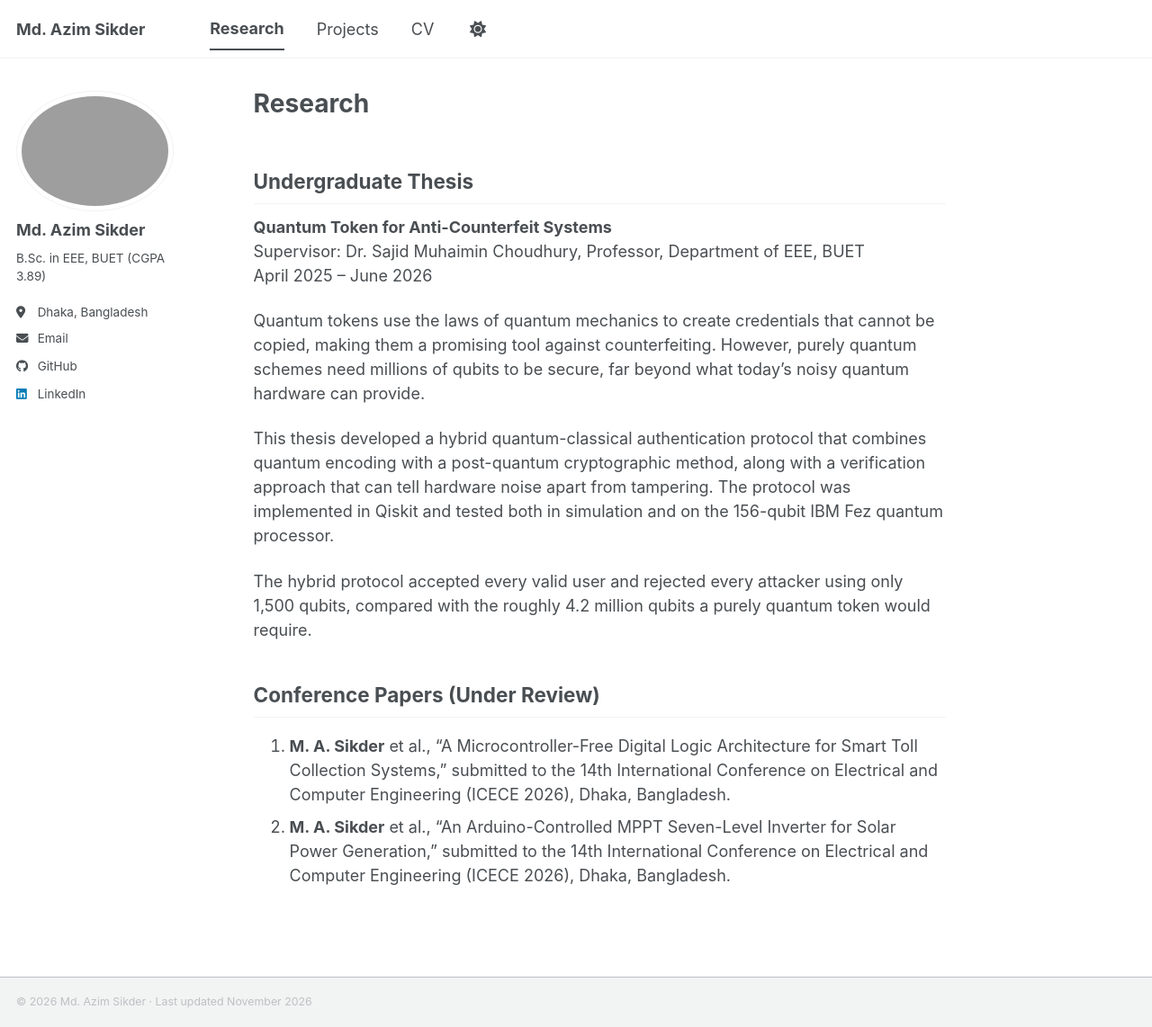
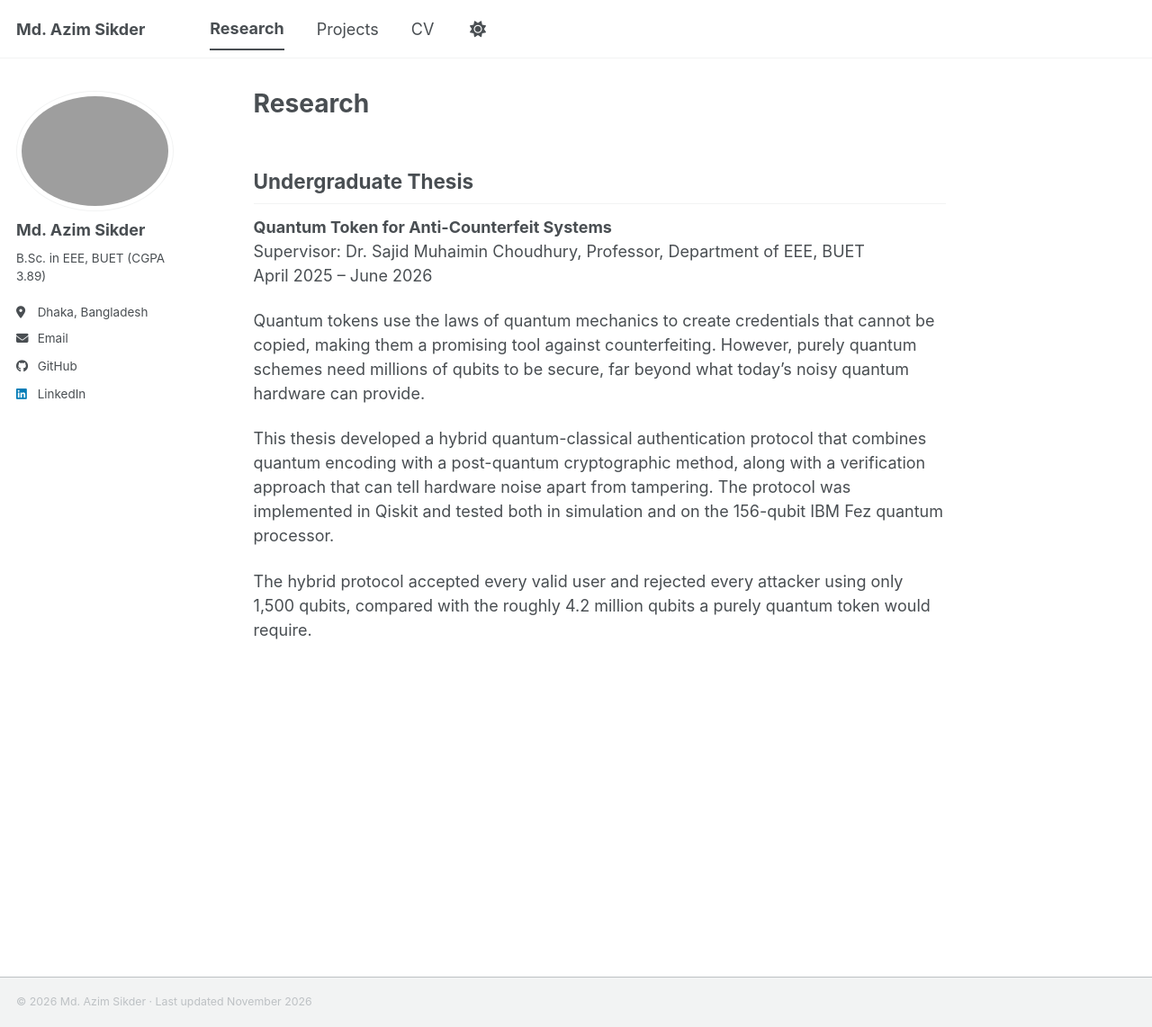
Before and after one commit to azimSikder/azimsikder.github.io, a Jekyll site: the page built from _pages/research.md, in a window 1280 px wide and 1142 px high. Shown: the whole window at 90% size. Built offline with Jekyll 4.4.1, drawn with Linux system fonts in a browser that asks for light colours; a style sheet for code colours, icons or effects is not loaded.

Commit message:
Update research.md

```diff
--- a/_pages/research.md
+++ b/_pages/research.md
@@ -15,8 +15,3 @@ Quantum tokens use the laws of quantum mechanics to create credentials that cann
 This thesis developed a hybrid quantum-classical authentication protocol that combines quantum encoding with a post-quantum cryptographic method, along with a verification approach that can tell hardware noise apart from tampering. The protocol was implemented in Qiskit and tested both in simulation and on the 156-qubit IBM Fez quantum processor.
 
 The hybrid protocol accepted every valid user and rejected every attacker using only 1,500 qubits, compared with the roughly 4.2 million qubits a purely quantum token would require.
-
-## Conference Papers (Under Review)
-
-1. **M. A. Sikder** et al., "A Microcontroller-Free Digital Logic Architecture for Smart Toll Collection Systems," submitted to the 14th International Conference on Electrical and Computer Engineering (ICECE 2026), Dhaka, Bangladesh.
-2. **M. A. Sikder** et al., "An Arduino-Controlled MPPT Seven-Level Inverter for Solar Power Generation," submitted to the 14th International Conference on Electrical and Computer Engineering (ICECE 2026), Dhaka, Bangladesh.
```
